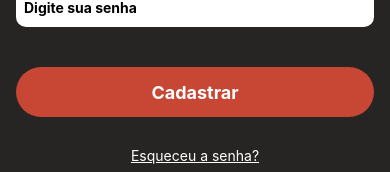
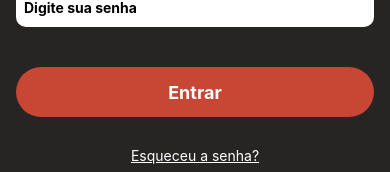
Before and after one commit to NewTechh/API-5-ADS, a React Native app in the folder client/: screen /Login in a window 390 px wide. Shown: the part 486-658 px from the top of the page. Built offline with nearby package versions, Linux system fonts and the light colour scheme.

Commit message:
Texto modificado

```diff
--- a/client/src/components/LoginScreen.tsx
+++ b/client/src/components/LoginScreen.tsx
@@ -114,7 +114,7 @@ const LoginScreen = () => {
       />
 
       <TouchableOpacity style={styles.button} >
-        <Text onPress={handleLogin} style={styles.buttonText}>Cadastrar</Text>
+        <Text onPress={handleLogin} style={styles.buttonText}>Entrar</Text>
       </TouchableOpacity>
 
 
```
